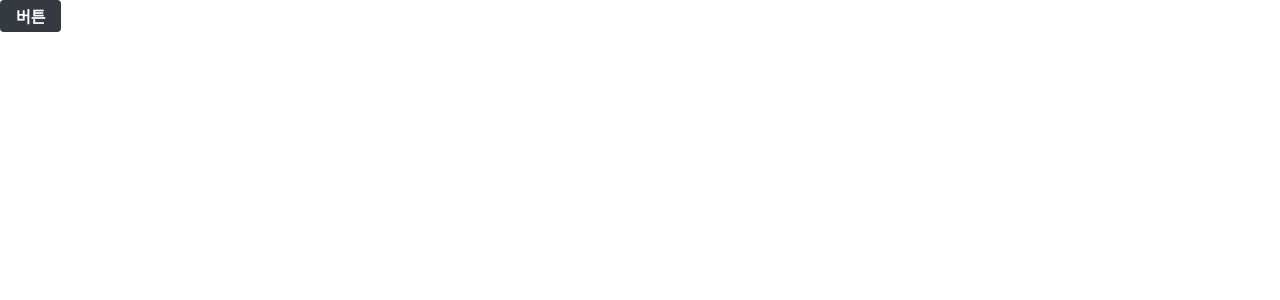
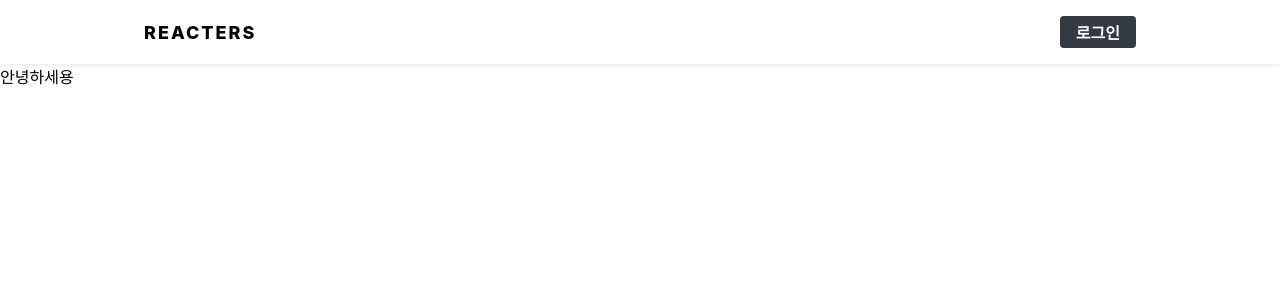
Before and after one commit to marmin-dev/react-tech, a React (Create React App) app in the folder blog/blog-frontend/: page / in a window 1280 px wide. Shown: the top 300 px of the page. Built offline with nearby package versions, Linux system fonts and the light colour scheme.

Commit message:
chap 24 add navigating button and navigate activated

```diff
--- a/blog/blog-frontend/src/components/auth/AuthForm.js
+++ b/blog/blog-frontend/src/components/auth/AuthForm.js
@@ -53,7 +53,14 @@
   register: '회원가입',
 };
 
-const AuthForm = ({ type, form, onChange, onSubmit }) => {
+const ErrorMessage = styled.div`
+  color: red;
+  text-align: center;
+  font-size: 0.875rem;
+  margin-top: 1rem;
+`;
+
+const AuthForm = ({ type, form, onChange, onSubmit, error }) => {
   const text = textMap[type];
   return (
     <AuthFormBlock>
@@ -84,6 +91,7 @@
             value={form.passwordConfirm}
           />
         )}
+        {error && <ErrorMessage>{error}</ErrorMessage>}
         <ButtonWithMarginTop cyan fullWidth>
           {text}
         </ButtonWithMarginTop>
--- a/blog/blog-frontend/src/components/common/Button.js
+++ b/blog/blog-frontend/src/components/common/Button.js
@@ -1,7 +1,8 @@
 import styled, { css } from 'styled-components';
 import palette from '../../lib/sytles/palette';
+import { Link } from 'react-router-dom';
 
-const StyledButton = styled.button`
+const buttonStyle = css`
   border: none;
   border-radius: 4px;
   font-size: 1rem;
@@ -32,6 +33,20 @@
     `}
 `;
 
-const Button = (props) => <StyledButton {...props} />;
+const StyledButton = styled.button`
+  ${buttonStyle}
+`;
+
+const StyledLink = styled(Link)`
+  ${buttonStyle}
+`;
+
+const Button = (props) => {
+  return props.to ? (
+    <StyledLink {...props} cyan={props.cyan ? 1 : 0} />
+  ) : (
+    <StyledButton {...props} />
+  );
+};
 
 export default Button;
--- /dev/null
+++ b/blog/blog-frontend/src/components/common/Header.js
@@ -0,0 +1,53 @@
+import styled from 'styled-components';
+import Button from './Button';
+import Responsive from './Responsive';
+import { Link } from 'react-router-dom';
+
+const HeaderBlock = styled.div`
+  position: fixed;
+  width: 100%;
+  background: white;
+  box-shadow: 0px 2px 4px rgba(0, 0, 0, 0.08);
+`;
+/**
+ * Responsive 컴포넌트의 속성에 스타일을 추가해서 새로운 컴포넌트 생성
+ */
+const Wrapper = styled(Responsive)`
+  height: 4rem;
+  display: flex;
+  align-items: center;
+  justify-content: space-between;
+  .logo {
+    font-size: 1.125rem;
+    font-weight: 800;
+    letter-spacing: 2px;
+  }
+  .right {
+    display: flex;
+    align-items: center;
+  }
+`;
+/**
+ * 헤더가 fixed로 되어 있기 떄문에 페이지의 콘텐츠가 4rem 아래에 나타나도록 해주는 컴포넌트
+ */
+const Spacer = styled.div`
+  height: 4rem;
+`;
+const Header = () => {
+  return (
+    <>
+      <HeaderBlock>
+        <Wrapper>
+          <Link to="/" className="logo">
+            <div className="logo">REACTERS</div>
+          </Link>
+          <div className="right">
+            <Button to="/login">로그인</Button>
+          </div>
+        </Wrapper>
+      </HeaderBlock>
+      <Spacer />
+    </>
+  );
+};
+export default Header;
--- /dev/null
+++ b/blog/blog-frontend/src/components/common/Responsive.js
@@ -0,0 +1,22 @@
+import styled from 'styled-components';
+
+const ResponsiveBlock = styled.div`
+  padding-left: 1rem;
+  padding-right: 1rem;
+  width: 1024px;
+  margin: 0 auto;
+
+  /*브라우저 크기에 따라 가로 크기 변경 */
+  @media (max-width: 1024px) {
+    width: 768px;
+  }
+  @media (max-width: 768px) {
+    width: 100%;
+  }
+`;
+const Responsive = ({ children, ...rest }) => {
+  //style, className, onClick, onMouseMove등 props사용이 가능하도록
+  //...rest를 사용하여 ResponsiveBlock에 전달
+  return <ResponsiveBlock {...rest}>{children}</ResponsiveBlock>;
+};
+export default Responsive;
--- a/blog/blog-frontend/src/containers/auth/LoginForm.js
+++ b/blog/blog-frontend/src/containers/auth/LoginForm.js
@@ -1,12 +1,19 @@
-import { useEffect } from 'react';
+import { useEffect, useState } from 'react';
 import { useDispatch, useSelector } from 'react-redux';
+import { useNavigate } from 'react-router-dom';
 import AuthForm from '../../components/auth/AuthForm';
-import { changeField, initializeForm } from '../../modules/auth';
+import { changeField, initializeForm, login } from '../../modules/auth';
+import { check } from '../../modules/user';
 
 const LoginForm = () => {
+  const [error, setError] = useState(null);
   const dispatch = useDispatch();
-  const { form } = useSelector(({ auth }) => ({
+  const navigate = useNavigate();
+  const { form, auth, authError, user } = useSelector(({ auth, user }) => ({
     form: auth.login,
+    auth: auth.auth,
+    authError: auth.authError,
+    user: user.user,
   }));
   //인풋 변경 이벤트 핸들러
   const onChange = (e) => {
@@ -23,12 +30,32 @@
   //폼 등록 이벤트 핸들러
   const onSubmit = (e) => {
     e.preventDefault();
-    //구현 예정
+    const { username, password } = form;
+    dispatch(login({ username, password }));
   };
   //컴포넌트가 처음 렌더링될 때 form을 초기화함
   useEffect(() => {
     dispatch(initializeForm('login'));
   }, [dispatch]);
+
+  useEffect(() => {
+    if (authError) {
+      console.log('오류발생');
+      console.log(authError);
+      setError('로그인 실패');
+      return;
+    }
+    if (auth) {
+      console.log('로그인 성공');
+      dispatch(check());
+    }
+  }, [auth, authError, dispatch]);
+
+  useEffect(() => {
+    if (user) {
+      navigate('/');
+    }
+  }, [navigate, user]);
 
   return (
     <AuthForm
@@ -36,6 +63,7 @@
       form={form}
       onChange={onChange}
       onSubmit={onSubmit}
+      error={error}
     />
   );
 };
--- a/blog/blog-frontend/src/containers/auth/RegisterForm.js
+++ b/blog/blog-frontend/src/containers/auth/RegisterForm.js
@@ -1,4 +1,4 @@
-import { useEffect } from 'react';
+import { useEffect, useState } from 'react';
 import { useDispatch, useSelector } from 'react-redux';
 import { useNavigate } from 'react-router-dom';
 import AuthForm from '../../components/auth/AuthForm';
@@ -7,6 +7,7 @@
 
 const RegisterForm = () => {
   const dispatch = useDispatch();
+  const [error, setError] = useState(null);
   const { form, auth, authError, user } = useSelector(({ auth, user }) => ({
     form: auth.register,
     auth: auth.auth,
@@ -29,8 +30,17 @@
   const onSubmit = (e) => {
     e.preventDefault();
     const { username, password, passwordConfirm } = form;
+    if ([username, password, passwordConfirm].includes('')) {
+      setError('빈 칸을 모두 입력하세요');
+      return;
+    }
+    //비밀번호가 일치하지 않는다면
     if (password !== passwordConfirm) {
-      //TODO 오류처리
+      setError('비밀번호가 일치하지 않습니다');
+      dispatch(changeField({ form: 'register', key: 'password', value: '' }));
+      dispatch(
+        changeField({ form: 'register', key: 'passwordConfirm', value: '' })
+      );
       return;
     }
     dispatch(register({ username, password }));
@@ -43,8 +53,12 @@
   //회원가입 성공/실패 처리
   useEffect(() => {
     if (authError) {
-      console.log('오류 발생');
-      console.log(authError);
+      if (authError.response.status === 409) {
+        setError('이미 존재하는 계정입니다');
+        return;
+      }
+      //기타 이유
+      setError('회원 가입 실패');
       return;
     }
     if (auth) {
@@ -69,6 +83,7 @@
       form={form}
       onChange={onChange}
       onSubmit={onSubmit}
+      error={error}
     />
   );
 };
--- a/blog/blog-frontend/src/pages/PostListPage.js
+++ b/blog/blog-frontend/src/pages/PostListPage.js
@@ -1,10 +1,11 @@
-import Button from '../components/common/Button';
+import Header from '../components/common/Header';
 
 const PostListPage = () => {
   return (
-    <div>
-      <Button>버튼</Button>
-    </div>
+    <>
+      <Header />
+      <div>안녕하세용</div>
+    </>
   );
 };
 export default PostListPage;
```
